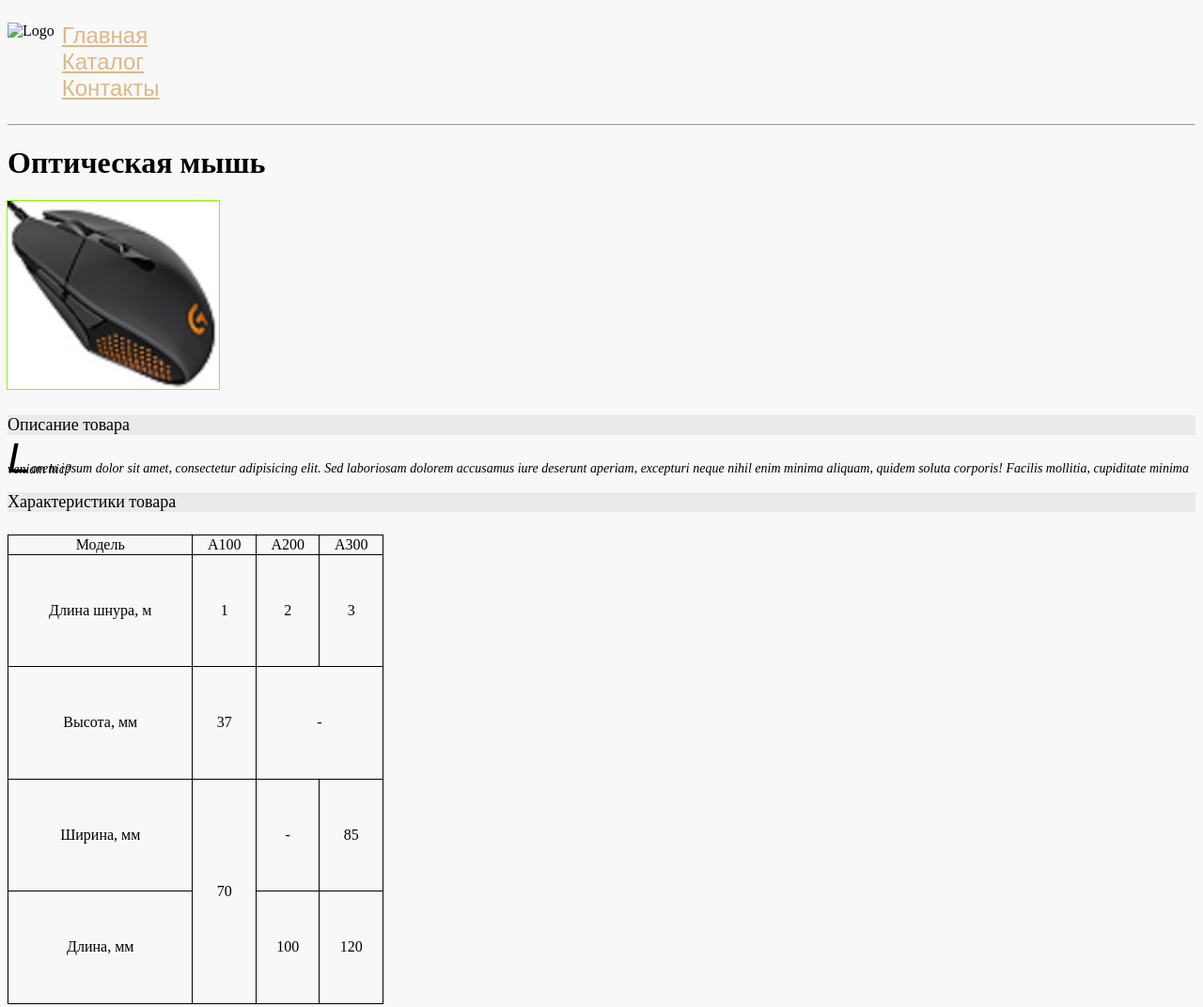
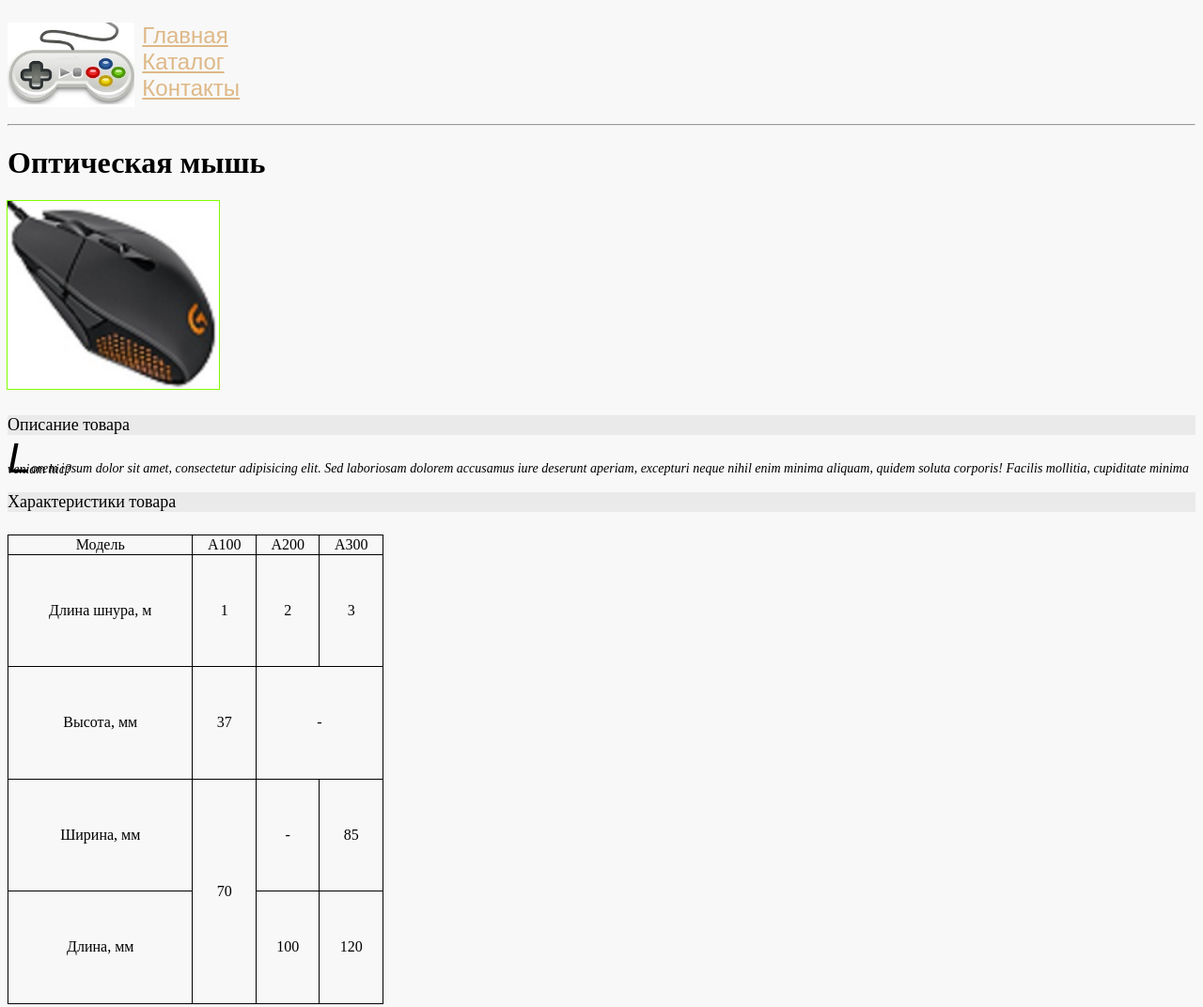
Before and after one commit to NickRusov/geek_html, a plain HTML site: page catalogue/optical.html in a window 1280 px wide. Shown: the top 1072 px of the page at 94% size. Drawn offline with Linux system fonts and the light colour scheme; the site is published under a folder, as on GitHub Pages, so addresses that start at the root find nothing.

Commit message:
Fix path to icon on product pages

```diff
--- a/catalogue/optical.html
+++ b/catalogue/optical.html
@@ -8,7 +8,7 @@
 
 <body>
     <div class="header">
-       <img src="/img/logo.jpg" alt="Logo">
+       <img src="../img/logo.jpg" alt="Logo">
         <ul class="menu">
             <li><a href="../index.html">Главная</a></li>
             <li><a href="../catalogue.html">Каталог</a></li>
```
Also changed, not shown: catalogue/trackball.html (+1 -1 lines).
